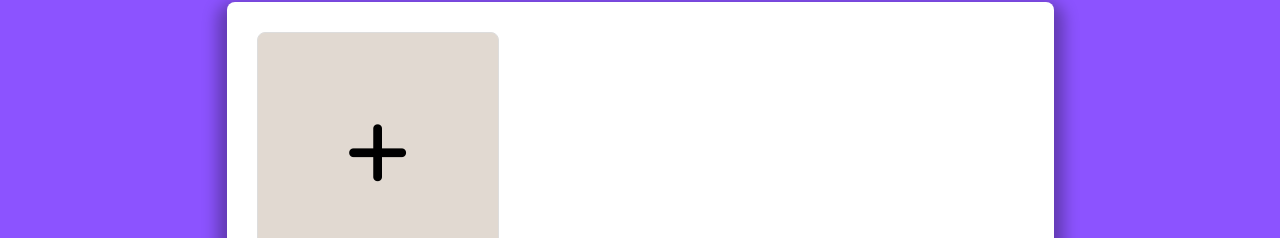
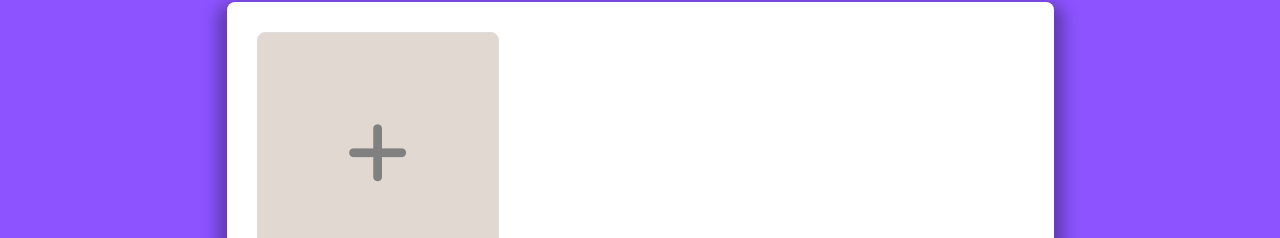
Before and after one commit to ggaauurraavv/Code-Craft-Pro, a plain HTML site: page Notes.html in a window 1280 px wide. Shown: the part 98-336 px from the top of the page. Drawn offline with Linux system fonts and the light colour scheme.

Commit message:
style5.css

```diff
--- a/style5.css
+++ b/style5.css
@@ -64,7 +64,7 @@ body {
 
 #addNoteDiv i {
     font-size: 70px;
-    color: licorice;
+    color: grey;
 }
 
 
```
